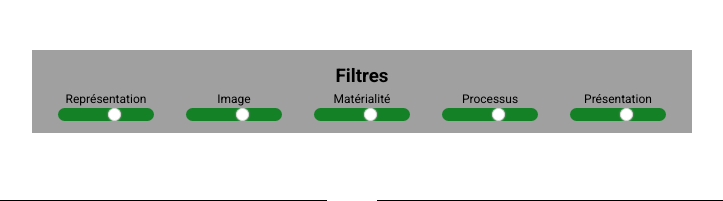
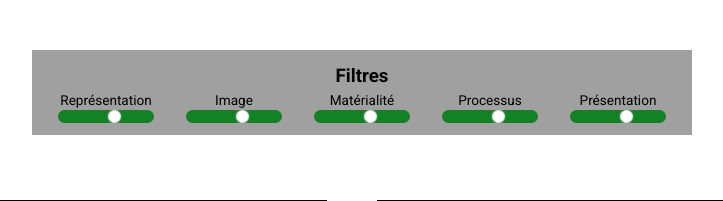
Before and after one commit to O3uvres/Oeuvres, a Flask app: page /catalogue in a window 1280 px wide. Shown: the part 80-281 px from the top of the page, without its empty margins (288-1011 px from the left). Run offline with Flask 3, Linux system fonts and the light colour scheme; some libraries are stand-ins or nearby versions.

Commit message:
Update catalogue.css

```diff
--- a/static/CSS/catalogue.css
+++ b/static/CSS/catalogue.css
@@ -53,7 +53,7 @@ footer {
 }
 
 .filter-raw label {
-    font-size : 75%;
+    font-size : 85%
 }
 
 input[type="range"] {
```
